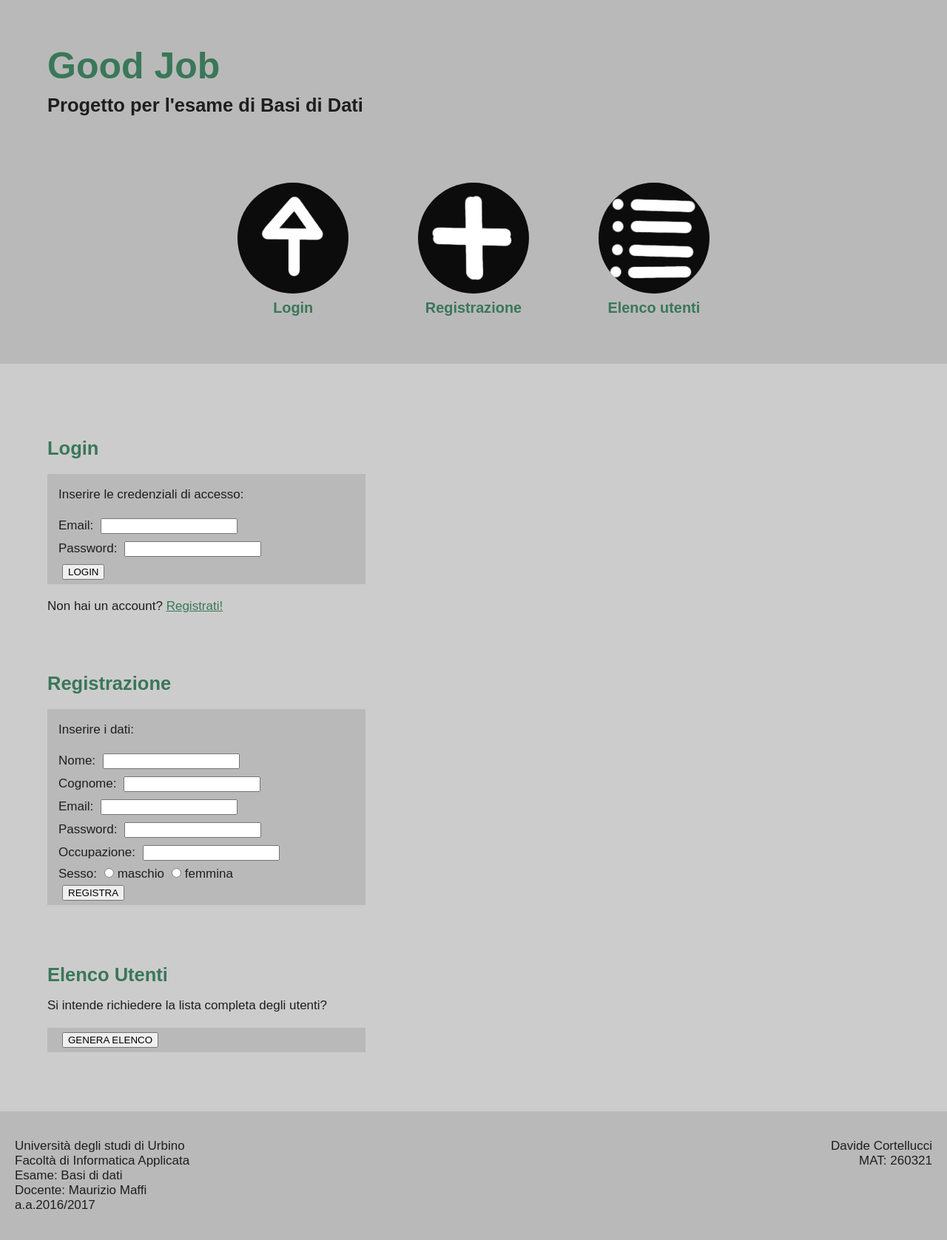
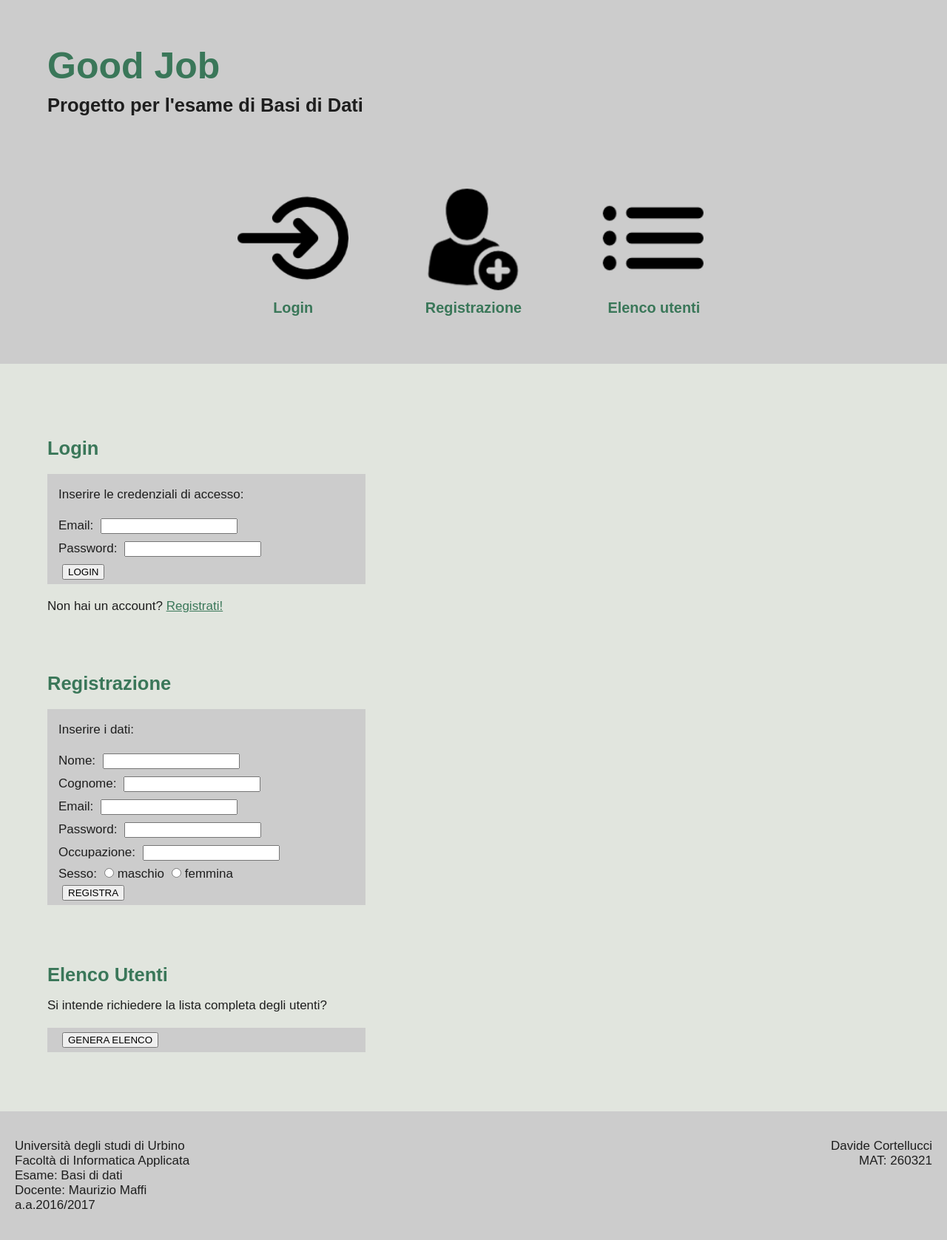
Before and after one commit to DodoIta/database-project, a PHP site: page / in a window 1280 px wide. Shown: the whole page at 74% size. Run offline with PHP 8.4, Linux system fonts and the light colour scheme.

Commit message:
aggiornato styling del sito

```diff
--- a/interfaccia/css/style.css
+++ b/interfaccia/css/style.css
@@ -1,5 +1,5 @@
 body {
-  background-color: #cccccc;
+  background-color: #e1e5de;
   font-size: 17px;
   color: #1e1e1e;
   position: relative;
@@ -39,7 +39,7 @@ h1 {
 }
 
 header, footer {
-  background-color: #b9b9b9;
+  background-color: #cccccc;
   margin: 0;
   padding: 0;
 }
@@ -67,12 +67,10 @@ nav ul li {
 .thumb {
   width: 150px;
   height: 150px;
-  display: inline.block;
+  display: inline-block;
   background-size: cover;
-  background-color: white;
   background-position: 50% 50%;
   position: relative;
-  border-radius: 100px;
 }
 
 /* The thumbnails' captions */
@@ -97,14 +95,14 @@ a:hover h3 {
   color: #3a7759;
 }
 
-.wrapper a:hover {
+.wrapper p a:hover {
   color: #1e1e1e;
 }
 
 form {
   margin: 20px 0;
   padding: 1px 15px;
-  background-color: #b9b9b9;
+  background-color: #cccccc;
   width: 400px;
 }
 
```
Also changed, not shown: interfaccia/img/elenco.png, interfaccia/img/login.png, interfaccia/img/registrazione.png.
